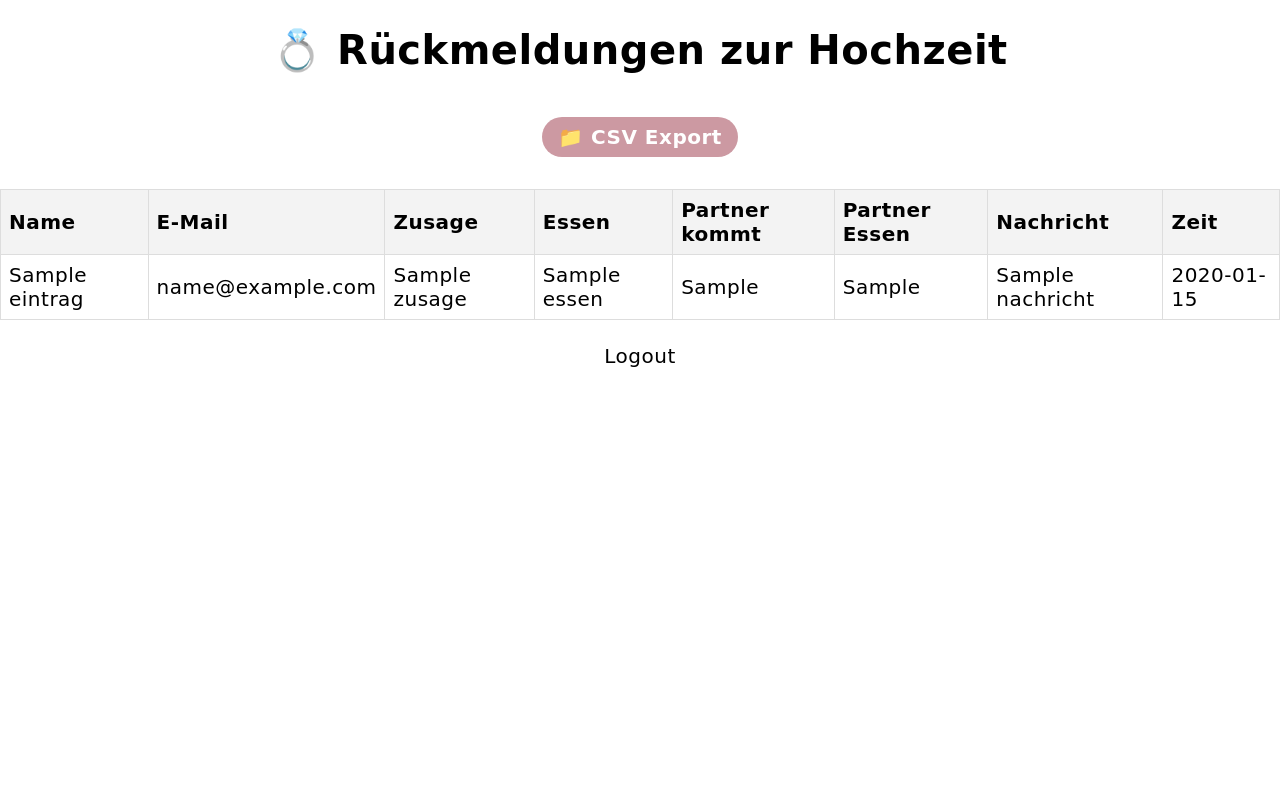
After one commit to Grubinio/hochzeit, a Flask app: template templates/admin.html in a window 1280 px wide. The commit adds this page. Run offline with Flask 3, Linux system fonts and the light colour scheme; the template is opened without the code that fills it: most values are stand-ins (such as "Sample title", 1, 10 or a date in 2020).

Commit message:
Admin seite errortesting

```diff
--- a/app.py
+++ b/app.py
@@ -12,7 +12,7 @@ app.secret_key = os.getenv("SECRET_KEY", "dev-key")
 # Passwörter aus .env
 PW_MEERSBURG = os.getenv("PASSWORD_MEERSBURG")
 PW_MAIN = os.getenv("PASSWORD_MAIN")
-PW_BOTH = os.getenv("PASSWORD_BOTH")
+PW_ADMIN = os.getenv("PASSWORD_ADMIN")
 
 # Konfiguration für Sessions
 app.config['SESSION_COOKIE_SECURE'] = True          # nur über HTTPS
@@ -30,11 +30,17 @@ dbconfig = {
 }
 
 # Erstellen eines Connection Pools
-connection_pool = mysql.connector.pooling.MySQLConnectionPool(
-    pool_name="hochzeit_pool",
-    pool_size=5,
-    **dbconfig
-)
+try:
+    connection_pool = mysql.connector.pooling.MySQLConnectionPool(
+        pool_name="hochzeit_pool",
+        pool_size=5,
+        **dbconfig
+    )
+except mysql.connector.Error as err:
+    print("⚠️ Datenbankverbindung fehlgeschlagen – weiter im Offline-Modus.")
+    connection_pool = None
+
+
 def get_db_connection():
     return connection_pool.get_connection()
 
@@ -52,6 +58,10 @@ def login():
             session['access'] = 'main'
             return redirect(url_for('main'))
 
+        elif entered_pw == PW_ADMIN:
+            session['access'] = 'admin'
+            return redirect(url_for('admin'))
+
         else:
             flash('Falsches Passwort – bitte erneut versuchen.', 'danger')
             return redirect(url_for('login'))
@@ -63,6 +73,52 @@ def main():
     if session.get('access') in ['main', 'both']:
         return render_template('main.html')
     return redirect(url_for('login'))
+
+from flask import Response
+import csv
+
+@app.route('/admin')
+def admin_view():
+    if session.get('access') not in ['main', 'both']:
+        return redirect(url_for('login'))
+
+    try:
+        conn = get_db_connection()
+        cursor = conn.cursor(dictionary=True)
+        cursor.execute("SELECT * FROM rueckmeldungen ORDER BY eingegangen_am DESC")
+        rueckmeldungen = cursor.fetchall()
+        cursor.close()
+        conn.close()
+    except Exception as e:
+        flash(f"Fehler beim Laden der Daten: {e}", "danger")
+        rueckmeldungen = []
+
+    return render_template('admin.html', daten=rueckmeldungen)
+
+
+@app.route('/admin/csv')
+def admin_csv_export():
+    if session.get('access') not in ['main', 'both']:
+        return redirect(url_for('login'))
+
+    try:
+        conn = get_db_connection()
+        cursor = conn.cursor()
+        cursor.execute("SELECT name, email, zusage, essen, partner_zusage, partner_essen, nachricht, eingegangen_am FROM rueckmeldungen ORDER BY eingegangen_am DESC")
+        rows = cursor.fetchall()
+        cursor.close()
+        conn.close()
+    except Exception as e:
+        return Response(f"Fehler beim CSV-Export: {e}", mimetype='text/plain')
+
+    def generate():
+        data = [["Name", "E-Mail", "Zusage", "Essen", "Partner kommt", "Partner Essen", "Nachricht", "Zeit"]]
+        data.extend(rows)
+        for row in data:
+            yield ";".join(str(x).replace("\n", " ").replace(";", ",") for x in row) + "\n"
+
+    return Response(generate(), mimetype='text/csv', headers={"Content-Disposition": "attachment;filename=zusagen.csv"})
+
 
 @app.route('/meersburg')
 def meersburg():
--- /dev/null
+++ b/templates/admin.html
@@ -0,0 +1,76 @@
+<!DOCTYPE html>
+<html lang="de">
+<head>
+    <meta charset="UTF-8">
+    <title>Admin – Rückmeldungen</title>
+    <link rel="stylesheet" href="{{ url_for('static', filename='style.css') }}">
+    <style>
+        table {
+            width: 100%;
+            border-collapse: collapse;
+            margin-top: 1rem;
+        }
+        th, td {
+            border: 1px solid #ddd;
+            padding: 0.5rem;
+            text-align: left;
+        }
+        th {
+            background-color: #f3f3f3;
+        }
+        tr:nth-child(even) {
+            background-color: #f9f9f9;
+        }
+        .export-button {
+            margin: 1rem 0;
+            display: inline-block;
+            padding: 8px 16px;
+            background-color: #cc99a2;
+            color: white;
+            border-radius: 20px;
+            text-decoration: none;
+            font-weight: bold;
+        }
+    </style>
+</head>
+<body>
+    <h1>💍 Rückmeldungen zur Hochzeit</h1>
+
+    <a href="{{ url_for('admin_csv_export') }}" class="export-button">📁 CSV Export</a>
+
+    <table>
+        <thead>
+            <tr>
+                <th>Name</th>
+                <th>E-Mail</th>
+                <th>Zusage</th>
+                <th>Essen</th>
+                <th>Partner kommt</th>
+                <th>Partner Essen</th>
+                <th>Nachricht</th>
+                <th>Zeit</th>
+            </tr>
+        </thead>
+        <tbody>
+            {% for eintrag in daten %}
+            <tr>
+                <td>{{ eintrag.name }}</td>
+                <td>{{ eintrag.email }}</td>
+                <td>{{ eintrag.zusage }}</td>
+                <td>{{ eintrag.essen }}</td>
+                <td>{{ eintrag.partner_zusage }}</td>
+                <td>{{ eintrag.partner_essen }}</td>
+                <td>{{ eintrag.nachricht | default('-') }}</td>
+                <td>{{ eintrag.eingegangen_am.strftime('%d.%m.%Y %H:%M') }}</td>
+            </tr>
+            {% else %}
+            <tr>
+                <td colspan="8">Noch keine Rückmeldungen vorhanden.</td>
+            </tr>
+            {% endfor %}
+        </tbody>
+    </table>
+    <br>
+    <a href="{{ url_for('logout') }}">Logout</a>
+</body>
+</html>
--- a/templates/login.html
+++ b/templates/login.html
@@ -62,7 +62,7 @@
     button.btn {
       display: block;
       margin: 0 auto;
-      width: 50%;
+      width: auto;
       padding: 0.75rem;
       font-size: 1rem;
       font-weight: 500;
@@ -105,7 +105,7 @@
         <input type="password" class="form-control" name="password" placeholder="Kennwort" required>
         <i class="fa-solid fa-eye toggle-password" onclick="togglePassword()" id="eye-icon" title="Passwort anzeigen/ausblenden"></i>
       </div>
-      <button type="submit" class="btn">🤍 Einloggen 🤍</button>
+      <button type="submit" class="btn">🤍Einloggen🤍</button>
     </form>
   </div>
 
```
